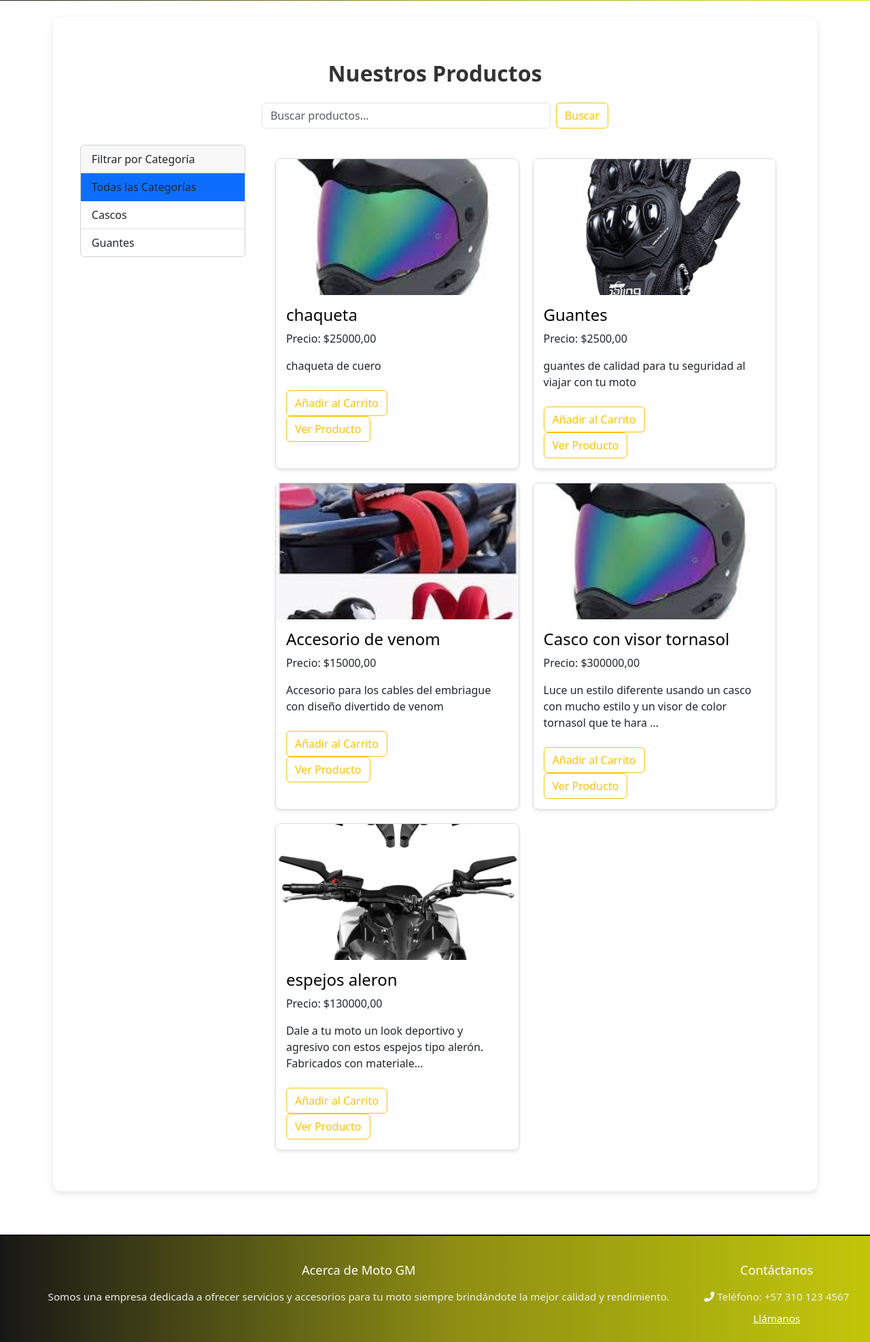
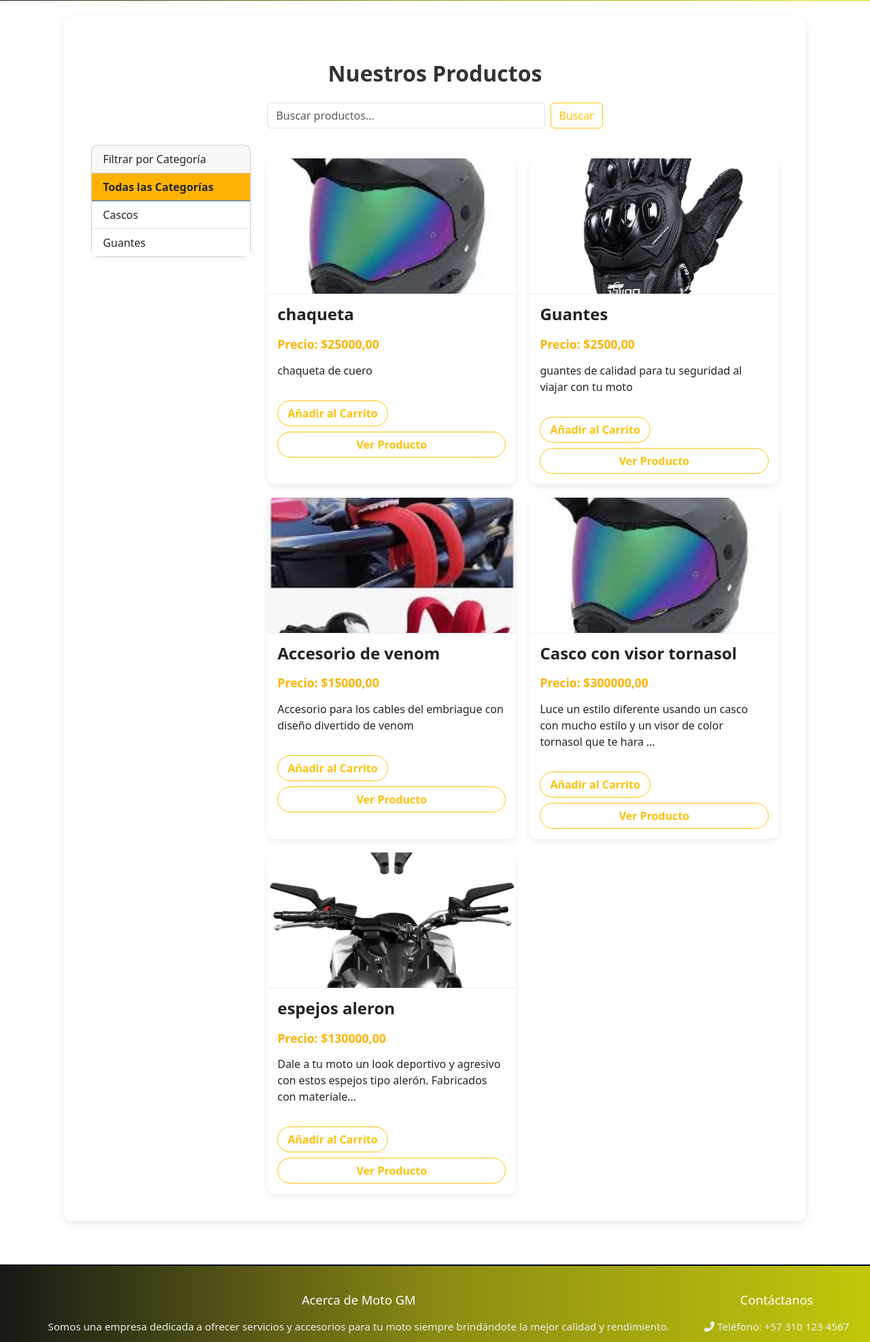
Before and after one commit to Fabianpichica/Todo-moto, a Django app: page /productos/ in a window 1280 px wide. Shown: the part 299-2273 px from the top of the page at 68% size. Run offline with Django 5.2, Linux system fonts and the light colour scheme; data comes from the database, SQL or seed files in the repository; both versions use the stored data as it was after the commit.

Commit message:
diseños y colores

```diff
--- a/core/static/core/stylecore.css
+++ b/core/static/core/stylecore.css
@@ -432,75 +432,97 @@ padding-bottom: 20px; /* Si hay más contenido después del carrusel */
 
 /* --- Estilos lista productos --- */
 
+/* =======================
+   Estilos para lista de productos
+   ======================= */
+
+/* GRID de productos responsivo */
 .product-grid {
-
     display: grid;
-
-grid-template-columns: repeat(auto-fit, minmax(250px, 1fr));
-
+    grid-template-columns: repeat(auto-fit, minmax(260px, 1fr));
     gap: 20px;
-
-padding: 20px;
-
+    margin-top: 20px;
 }
 
-
-
+/* Tarjetas de producto */
 .product-card {
-
-border: 1px solid #ddd;
-
-border-radius: 8px;
-
+    background: #fff;
+    border-radius: 12px;
     overflow: hidden;
-
-box-shadow: 0 2px 5px rgba(0,0,0,0.1);
-
-transition: transform 0.2s;
-
+    box-shadow: 0 4px 10px rgba(0,0,0,0.08);
+    transition: transform 0.2s ease, box-shadow 0.2s ease;
+    display: flex;
+    flex-direction: column;
+    height: 100%;
 }
 
-
-
 .product-card:hover {
-
     transform: translateY(-5px);
-
+    box-shadow: 0 8px 18px rgba(0,0,0,0.15);
 }
 
-
-
+/* Imágenes uniformes */
 .product-card img {
-
     width: 100%;
-
-height: 200px; /* Ajusta la altura si lo necesitas */
-
+    height: 200px;
     object-fit: cover;
-
+    border-bottom: 1px solid #eee;
 }
 
-
-
+/* Info de producto */
 .product-info {
-
     padding: 15px;
-
+    display: flex;
+    flex-direction: column;
+    gap: 8px;
+    flex-grow: 1;
 }
 
-
-
-.product-info h4 a{
-
-color: #000 ;
-
+.product-info h4 a {
     text-decoration: none;
-
-
-
+    color: #222;
+    font-weight: bold;
 }
 
+.product-info h4 a:hover {
+    color: #ffb300;
+}
 
+/* Precio destacado */
+.product-info p:first-of-type {
+    font-size: 1.1rem;
+    font-weight: bold;
+    color: #ffb300;
+    margin-bottom: 5px;
+}
+
+/* Botones */
+.product-info .btn-outline-warning {
+    border-radius: 20px;
+    font-weight: bold;
+    padding: 6px 14px;
+}
+
+.product-info .btn-outline-warning:hover {
+    background-color: #ffb300;
+    color: #000;
+}
+
+/* Sidebar categorías */
+.card {
+    border-radius: 10px;
+    box-shadow: 0 3px 8px rgba(0,0,0,0.05);
+}
+
+.list-group-item {
+    transition: background 0.2s ease;
+}
+
+.list-group-item.active {
+    background-color: #ffb300;
+    color: #000 !important;
+    font-weight: bold;
+}
 
 
 
--- a/core/templates/core/login.html
+++ b/core/templates/core/login.html
@@ -28,6 +28,9 @@
             {% endif %}
             <button type="submit" >Iniciar Sesión</button>
         </form>
+        <p class="password-reset-link">
+            <a href="{% url 'password_reset' %}" style="color:#c3c707;">¿Olvidaste tu contraseña?</a>
+        </p>
         <p class="register-link">¿No tienes una cuenta? <a href="{% url 'register' %}">Regístrate aquí</a></p>
     </div>
 {% endblock content %}
--- a/core/urls.py
+++ b/core/urls.py
@@ -1,13 +1,18 @@
 
 from django.urls import path
 from . import views
-from core.views import CustomLoginView # Importa la vista de login que creaste
+from core.views import CustomLoginView
+from django.contrib.auth import views as auth_views
 
 urlpatterns = [
     path('', views.landing_page, name='landing_page'),
     path('register/', views.register, name='register'),
     path('login/', CustomLoginView.as_view(), name='login'),
     path('logout/', views.custom_logout, name='logout'),
+    path('password_reset/', auth_views.PasswordResetView.as_view(template_name='core/password_reset_custom.html'), name='password_reset'),
+    path('password_reset/done/', auth_views.PasswordResetDoneView.as_view(template_name='core/password_reset_sent_custom.html'), name='password_reset_done'),
+    path('reset/<uidb64>/<token>/', auth_views.PasswordResetConfirmView.as_view(template_name='core/password_reset_confirm_custom.html'), name='password_reset_confirm'),
+    path('reset/done/', auth_views.PasswordResetCompleteView.as_view(template_name='core/password_reset_complete_custom.html'), name='password_reset_complete'),
 
 
 ]
--- a/misitiomotogm/settings.py
+++ b/misitiomotogm/settings.py
@@ -143,3 +143,6 @@ LOGOUT_REDIRECT_URL = '/'
 
 MEDIA_URL = '/media/'
 MEDIA_ROOT = os.path.join(BASE_DIR, 'media')
+
+# Email backend para pruebas locales
+EMAIL_BACKEND = 'django.core.mail.backends.console.EmailBackend'
```
Also changed, not shown: core/templates/core/password_reset_complete_custom.html (added, +9 -0 lines), core/templates/core/password_reset_confirm_custom.html (added, +33 -0 lines), core/templates/core/password_reset_custom.html (added, +16 -0 lines), core/templates/core/password_reset_sent_custom.html (added, +9 -0 lines), db.sqlite3. Lines whose indentation alone changed are shown as unchanged.
